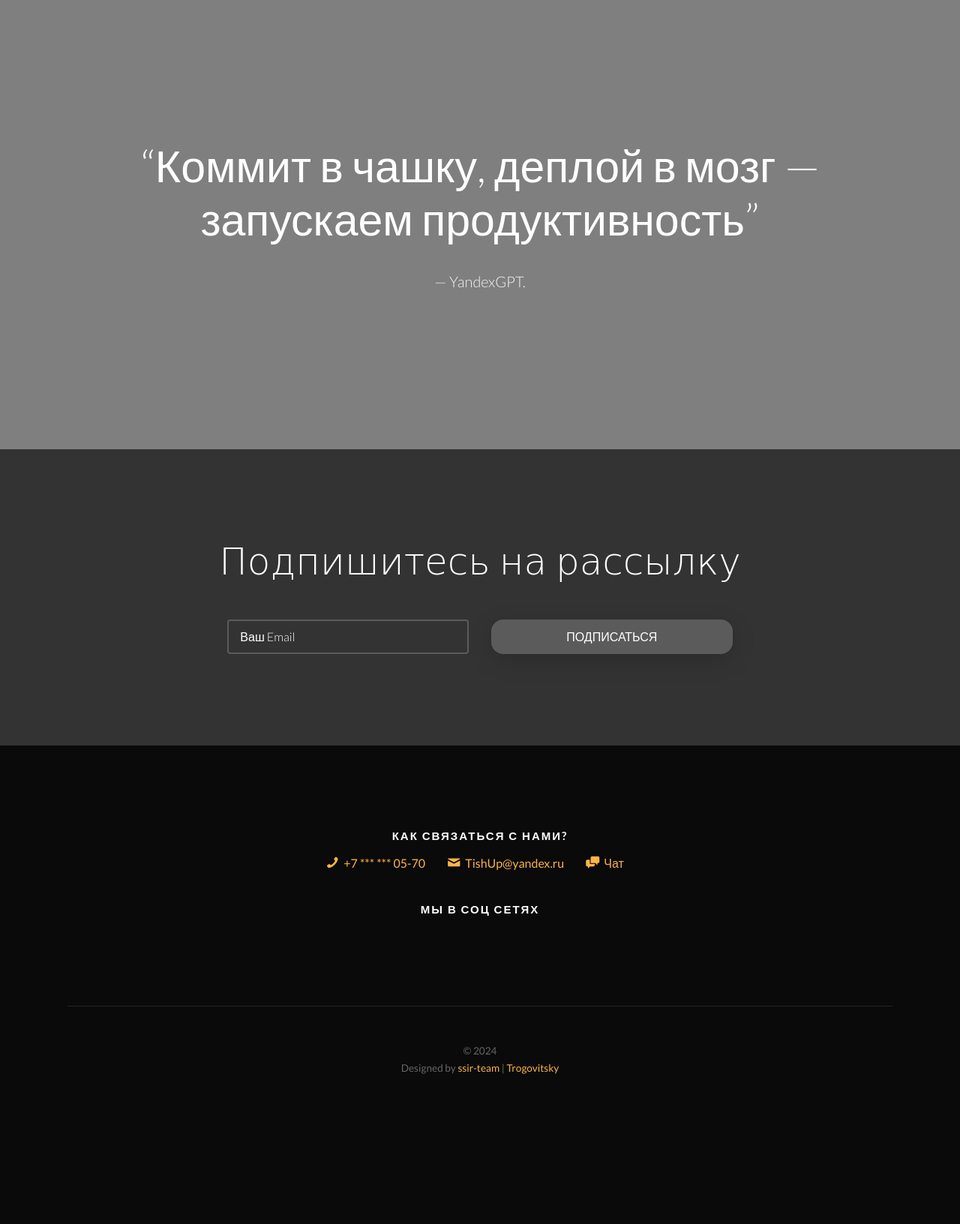
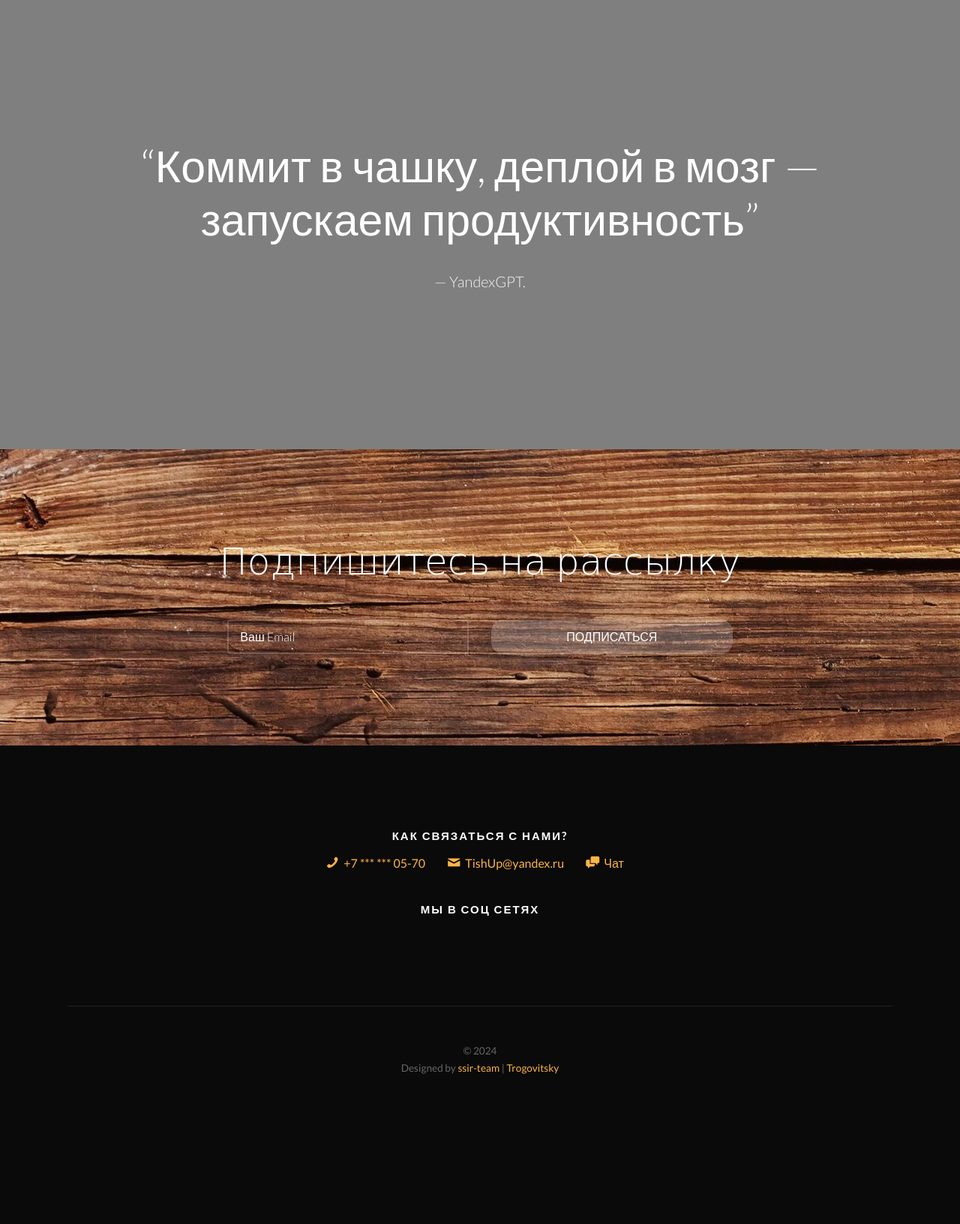
Before and after one commit to Trogovitsky/TishUp, a PHP site: page /menu.html in a window 1280 px wide. Shown: the part 1994-3626 px from the top of the page at 75% size. Run offline with PHP 8.4, Linux system fonts and the light colour scheme; some web fonts are replaced.

Commit message:
Add files via upload

```diff
--- a/css/style.css
+++ b/css/style.css
@@ -943,7 +943,7 @@ form label {
 }
 
 #gtco-subscribe {
-  background: rgba(0, 0, 0, 0.8);
+  background-image: url('../images/sub.jpg');
 }
 #gtco-subscribe .form-control {
   background: transparent;
```
Also changed, not shown: images/sub.jpg (added).
